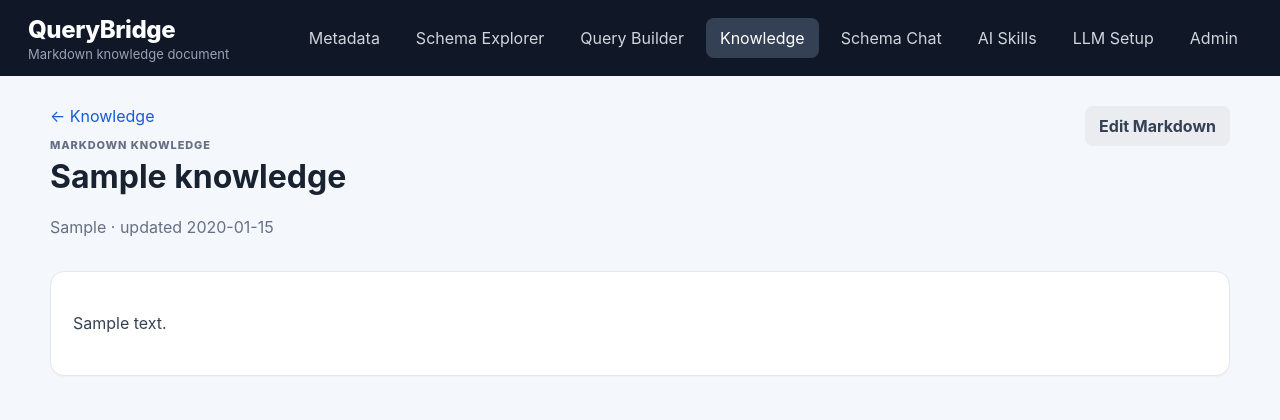
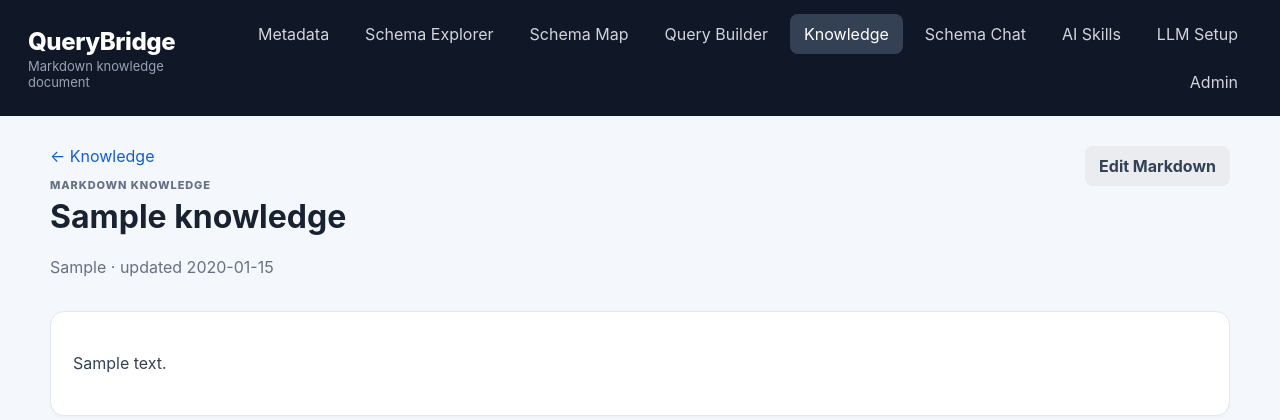
Before and after one commit to zageabb/querybridge, a Flask app: page /knowledge/1 in a window 1280 px wide. Shown: the top 420 px of the page. Run offline with Flask 3, Linux system fonts and the light colour scheme; tables that the repository leaves empty hold one stand-in row (values such as "Sample post"); some libraries are stand-ins or nearby versions.

Commit message:
Add Schema Map to QueryBridge navigation

```diff
--- a/templates/knowledge_document.html
+++ b/templates/knowledge_document.html
@@ -17,6 +17,7 @@
     <nav>
         <a href="{{ url_for('index') }}">Metadata</a>
         <a href="{{ url_for('catalogue') }}">Schema Explorer</a>
+        <a href="{{ url_for('schema_map.screen') }}">Schema Map</a>
         <a href="{{ url_for('builder') }}">Query Builder</a>
         <a class="active" href="{{ url_for('knowledge') }}">Knowledge</a>
         <a href="{{ url_for('schema_chat') }}">Schema Chat</a>
```
